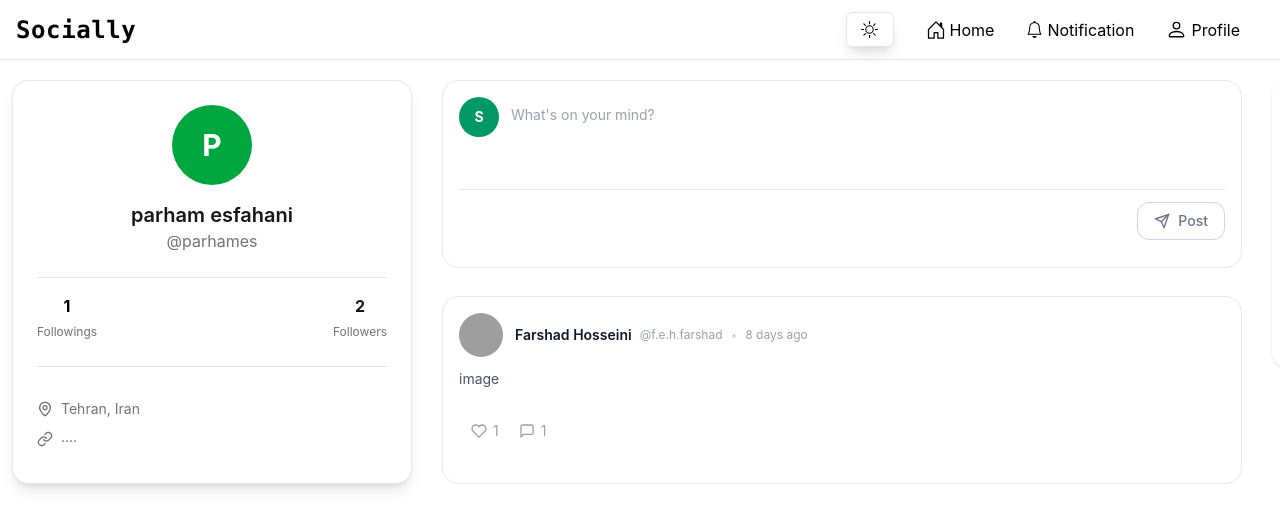
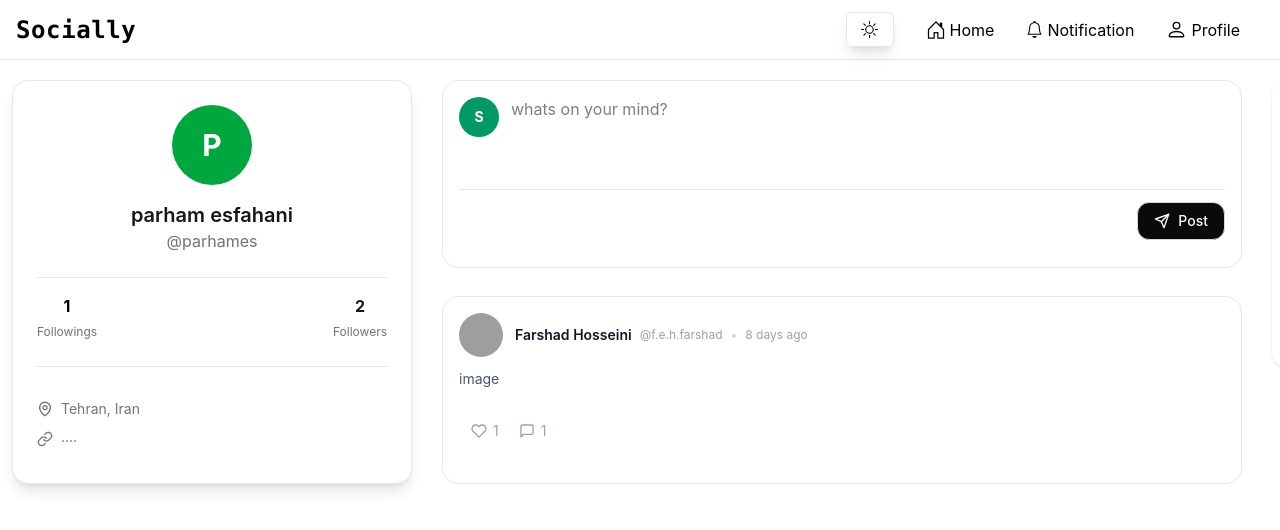
Before and after one commit to mahzadkhosraviani/socially-app-project, a React (Vite) app: page /dashboard-home in a window 1280 px wide. Shown: the top 530 px of the page. Built offline with nearby package versions, Linux system fonts and the light colour scheme; grey boxes are pictures that could not be loaded.

Commit message:
fixing the dark mode and adding little detail to post button

```diff
--- a/package.json
+++ b/package.json
@@ -13,6 +13,7 @@
     "@tailwindcss/vite": "^4.2.0",
     "react": "^19.2.0",
     "react-dom": "^19.2.0",
+    "react-router": "^7.13.1",
     "react-router-dom": "^7.13.0"
   },
   "devDependencies": {
--- a/src/components/Notificationbox.tsx
+++ b/src/components/Notificationbox.tsx
@@ -30,7 +30,7 @@ export default function NotificationBox() {
     );
 
   return (
-    <div className="bg-flex flex-col w-full max-w-4xl mx-auto rounded-t-2xl overflow-hidden bg-white dark:bg-[#1a1a1a] border border-gray-200 dark:border-[#2a2a2a] min-h-screen sm:min-h-0 sm:h-auto">
+    <div className="bg-flex flex-col w-full max-w-4xl mx-auto rounded-t-2xl overflow-hidden bg-white dark:bg-[#0A0A0A] border border-gray-200 dark:border-[#2a2a2a] min-h-screen sm:min-h-0 sm:h-auto">
       <div className="flex items-center justify-between px-4 py-3 border-b border-gray-100 dark:border-[#2a2a2a]">
         <h2 className="text-base font-semibold text-gray-900 dark:text-white">
           Notifications
--- a/src/components/createPost.tsx
+++ b/src/components/createPost.tsx
@@ -5,14 +5,13 @@ export default function CreatePost() {
         <div className="w-10 h-10 rounded-full bg-emerald-600 flex items-center justify-center text-white font-bold text-sm flex-shrink-0">
           S
         </div>
-        <p className="text-gray-400 dark:text-gray-500 text-sm pt-2">
-          What's on your mind?
-        </p>
+        <input type="text" placeholder="whats on your mind?"
+        className="border-none outline-none dark:text-gray-300"/>
       </div>
       <div className="h-10" />
       <div className="border-t border-gray-200 dark:border-[#262626] my-3" />
       <div className="flex justify-end">
-        <button className="flex items-center gap-2 border border-gray-300 dark:border-[#3a3a3a] text-gray-500 dark:text-gray-400 text-sm font-medium px-4 py-2 rounded-xl">
+        <button className="flex items-center gap-2 border bg-[#0A0A0A] border-gray-300 dark:border-[#3a3a3a] dark:bg-white text-white dark:text-black text-sm font-medium px-4 py-2 rounded-xl">
           <svg
             xmlns="http://www.w3.org/2000/svg"
             className="w-4 h-4"
--- a/src/components/followbutton.tsx
+++ b/src/components/followbutton.tsx
@@ -1,6 +1,6 @@
 const FollowButton = () => {
   return (
-    <button className="px-3 py-1 bg-[#0A0A0A] text-[#FAFAFA] dark:text-[#FAFAFA] border-solid border-[#E5E5E5] dark:border-[#262626] border rounded-md hover:bg-[#E5E5E5] transition dark:bg-[#262626]">
+    <button className="px-3 py-1 text-black bg-white font-semibold dark:text-[#FAFAFA] border-solid border-[#E5E5E5] dark:border-[#262626] border rounded-md hover:bg-[#E5E5E5] transition dark:bg-[#262626]">
       Follow
     </button>
   );
--- a/src/components/recommendedusers.tsx
+++ b/src/components/recommendedusers.tsx
@@ -8,7 +8,7 @@ const RecommendedUsers = () => {
   ];
 
   return (
-    <div className="p-4    dark:bg-black dark:border dark:border-[#262626] rounded-2xl shadow hidden md:block  md:h-72 md:w-110 mr-3">
+    <div className="p-4    dark:bg-[#0A0A0A] dark:border dark:border-[#262626] rounded-2xl shadow hidden md:block  md:h-72 md:w-110 mr-3">
       <h2 className="text-lg dark:text-[#FAFAFA] font-bold mb-4 ml-3 ">
         Recommended Users
       </h2>
```
Also changed, not shown: 1 other file (tests, documents, lock files or other folders).
